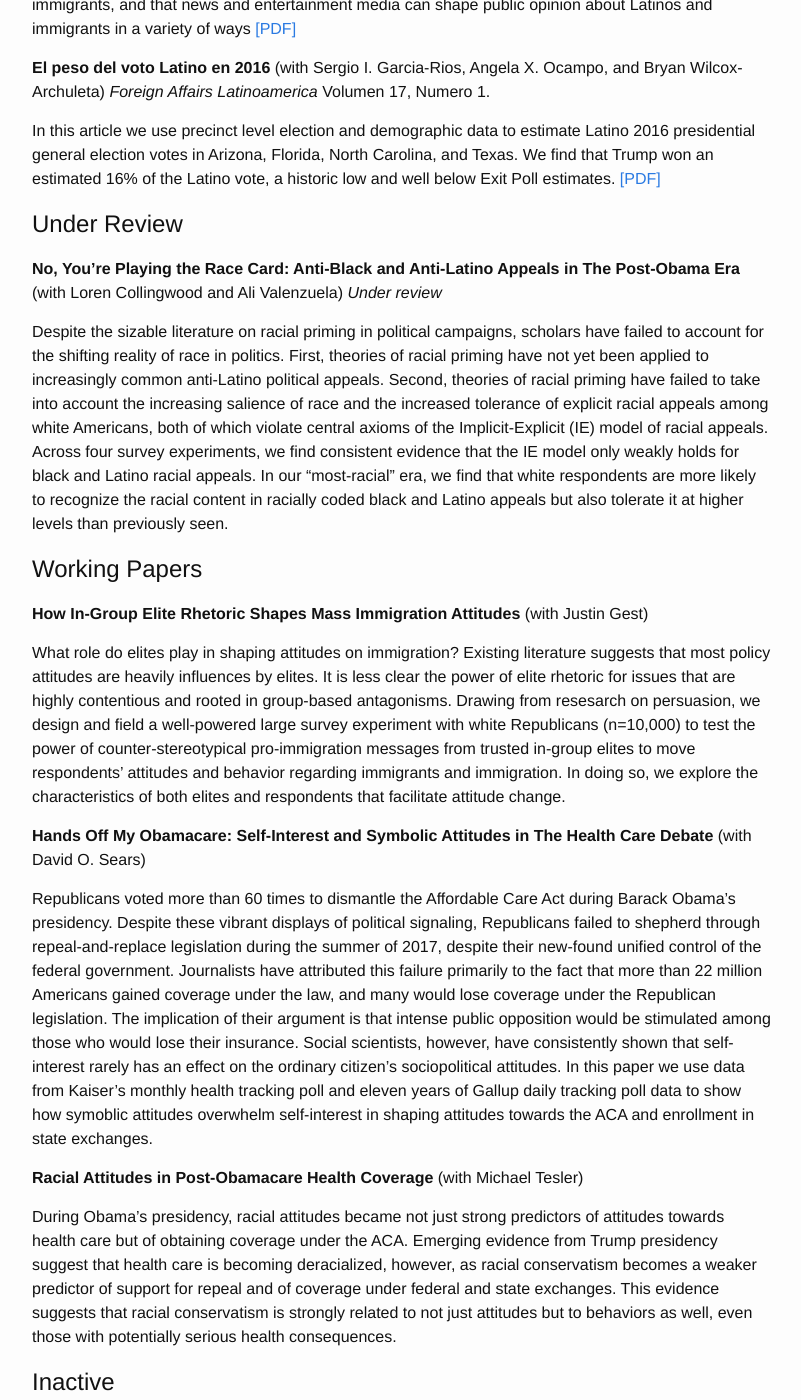
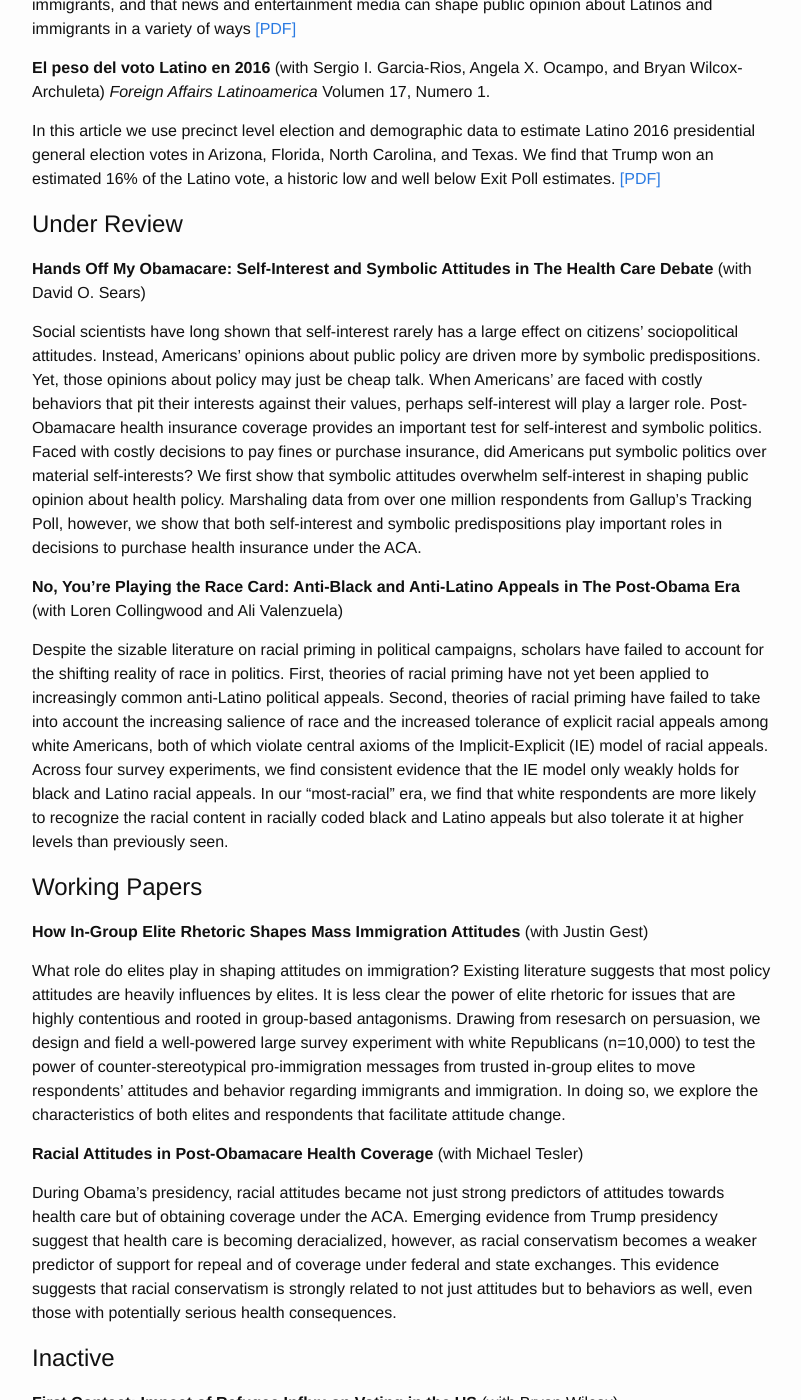
Before and after one commit to tylerreny/tylerreny.github.io, a Jekyll site: the page built from research.md, in a window 1280 px wide and 1400 px high, scrolled down 2805 px. Shown: the whole window, without its empty margins (238-1039 px from the left). Built offline with Jekyll 4.4.1, drawn with Linux system fonts in a browser that asks for light colours.

Commit message:
update cv

```diff
--- a/research.md
+++ b/research.md
@@ -48,7 +48,11 @@ In this article we use precinct level election and demographic data to estimate
 
 # Under Review
 
-**No, You're Playing the Race Card: Anti-Black and Anti-Latino Appeals in The Post-Obama Era** (with Loren Collingwood and Ali Valenzuela) *Under review*
+**Hands Off My Obamacare: Self-Interest and Symbolic Attitudes in The Health Care Debate** (with David O. Sears)
+
+Social scientists have long shown that self-interest rarely has a large effect on citizens’ sociopolitical attitudes.  Instead, Americans’ opinions about public policy are driven more by symbolic predispositions.  Yet, those opinions about policy may just be cheap talk.  When Americans’ are faced with costly behaviors that pit their interests against their values, perhaps self-interest will play a larger role.  Post-Obamacare health insurance coverage provides an important test for self-interest and symbolic politics.  Faced with costly decisions to pay fines or purchase insurance, did Americans put symbolic politics over material self-interests?  We first show that symbolic attitudes overwhelm self-interest in shaping public opinion about health policy.  Marshaling data from over one million respondents from Gallup’s Tracking Poll, however, we show that both self-interest and symbolic predispositions play important roles in decisions to purchase health insurance under the ACA.
+
+**No, You're Playing the Race Card: Anti-Black and Anti-Latino Appeals in The Post-Obama Era** (with Loren Collingwood and Ali Valenzuela)
 
 Despite the sizable literature on racial priming in political campaigns, scholars have failed to account for the shifting reality of race in politics. First, theories of racial priming have not yet been applied to increasingly common anti-Latino political appeals. Second, theories of racial priming have failed to take into account the increasing salience of race and the increased tolerance of explicit racial appeals among white Americans, both of which violate central axioms of the Implicit-Explicit (IE) model of racial appeals. Across four survey experiments, we find consistent evidence that the IE model only weakly holds for black and Latino racial appeals. In our "most-racial" era, we find that white respondents are more likely to recognize the racial content in racially coded black and Latino appeals but also tolerate it at higher levels than previously seen.
 
@@ -57,10 +61,6 @@ Despite the sizable literature on racial priming in political campaigns, scholar
 **How In-Group Elite Rhetoric Shapes Mass Immigration Attitudes** (with Justin Gest)
 
 What role do elites play in shaping attitudes on immigration? Existing literature suggests that most policy attitudes are heavily influences by elites. It is less clear the power of elite rhetoric for issues that are highly contentious and rooted in group-based antagonisms. Drawing from resesarch on persuasion, we design and field a well-powered large survey experiment with white Republicans (n=10,000) to test the power of counter-stereotypical pro-immigration messages from trusted in-group elites to move respondents' attitudes and behavior regarding immigrants and immigration. In doing so, we explore the characteristics of both elites and respondents that facilitate attitude change.
-
-**Hands Off My Obamacare: Self-Interest and Symbolic Attitudes in The Health Care Debate** (with David O. Sears)
-
-Republicans voted more than 60 times to dismantle the Affordable Care Act during Barack Obama's presidency. Despite these vibrant displays of political signaling, Republicans failed to shepherd through repeal-and-replace legislation during the summer of 2017, despite their new-found unified control of the federal government. Journalists have attributed this failure primarily to the fact that more than 22 million Americans gained coverage under the law, and many would lose coverage under the Republican legislation.  The implication of their argument is that intense public opposition would be stimulated among those who would lose their insurance. Social scientists, however, have consistently shown that self-interest rarely has an effect on the ordinary citizen's sociopolitical attitudes. In this paper we use data from Kaiser's monthly health tracking poll and eleven years of Gallup daily tracking poll data to show how symoblic attitudes overwhelm self-interest in shaping attitudes towards the ACA and enrollment in state exchanges.
 
 **Racial Attitudes in Post-Obamacare Health Coverage** (with Michael Tesler)
 
```
Also changed, not shown: 8 other files.
